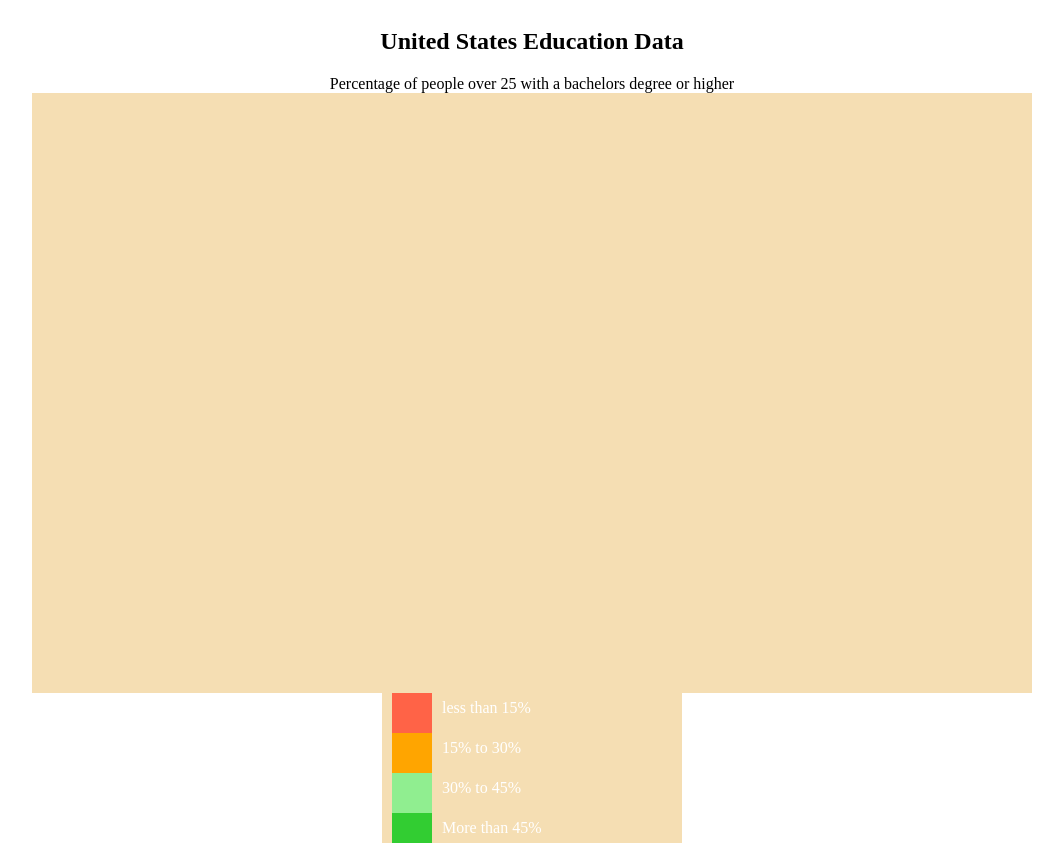
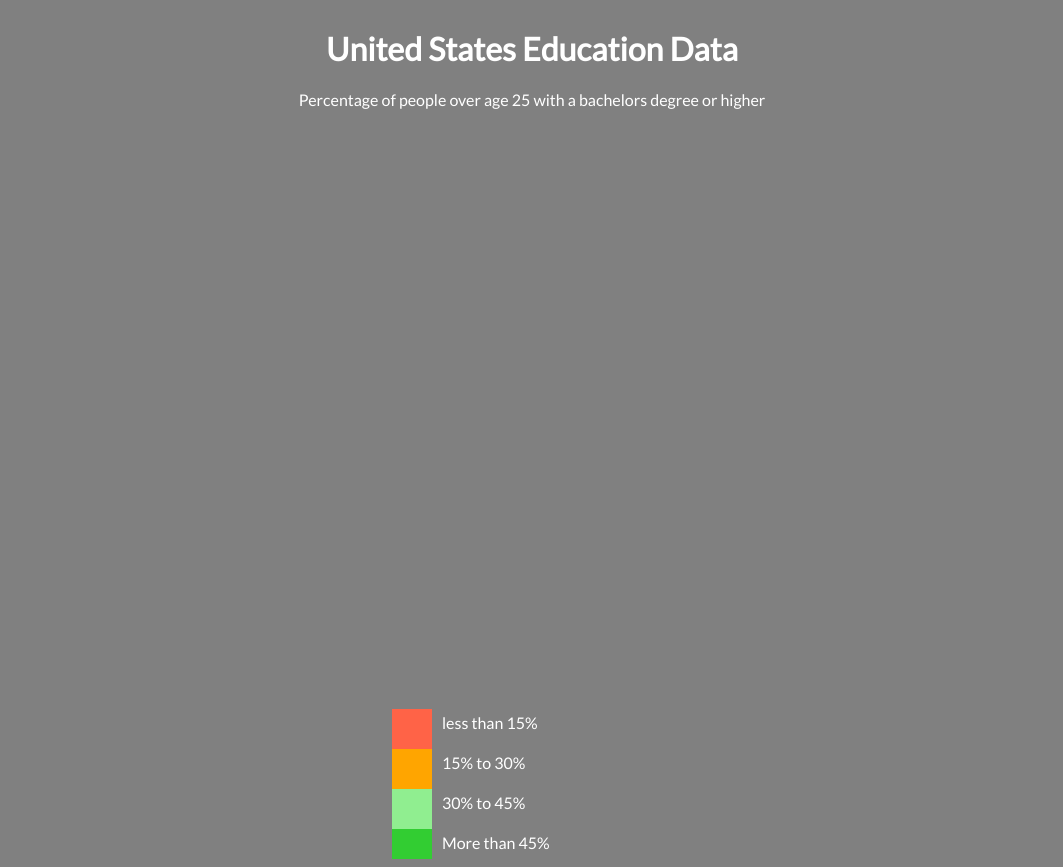
Before and after one commit to thediegobryan/FCC_Choropleth_Map, a plain HTML site: page index.html in a window 1280 px wide. Shown: the whole page, without its empty margins (108-1171 px from the left). Drawn offline with nearby package versions, Linux system fonts and the light colour scheme; no server answers.

Commit message:
updated styling

```diff
--- a/index.html
+++ b/index.html
@@ -14,9 +14,9 @@
     <title>Choropleth Map</title>
 </head>
 <body>
-    <h2 id='title'>United States Education Data</h2>
+    <h1 id='title'>United States Education Data</h1>
     <div id='description'>
-        Percentage of people over 25 with a bachelors degree or higher
+        Percentage of people over age 25 with a bachelors degree or higher
     </div>
     <div id='tooltip'>
 
--- a/style.css
+++ b/style.css
@@ -1,3 +1,5 @@
+@import url('https://fonts.googleapis.com/css2?family=Lato&display=swap');
+
 html{
     min-height: 100%
 }
@@ -7,11 +9,15 @@ body{
     flex-direction: column;
     justify-content: center;
     align-items: center;
+    background-color: grey;
+    color: white;
+    font-family: 'Lato', sans-serif;
+
 
 }
 
 svg{
-    background-color: wheat;
+    background-color: grey;
 }
 
 #canvas{
@@ -24,3 +30,7 @@ svg{
     height: auto;
     width: auto;
 }
+
+#tooltip:hover{
+    color: black;
+}
```
